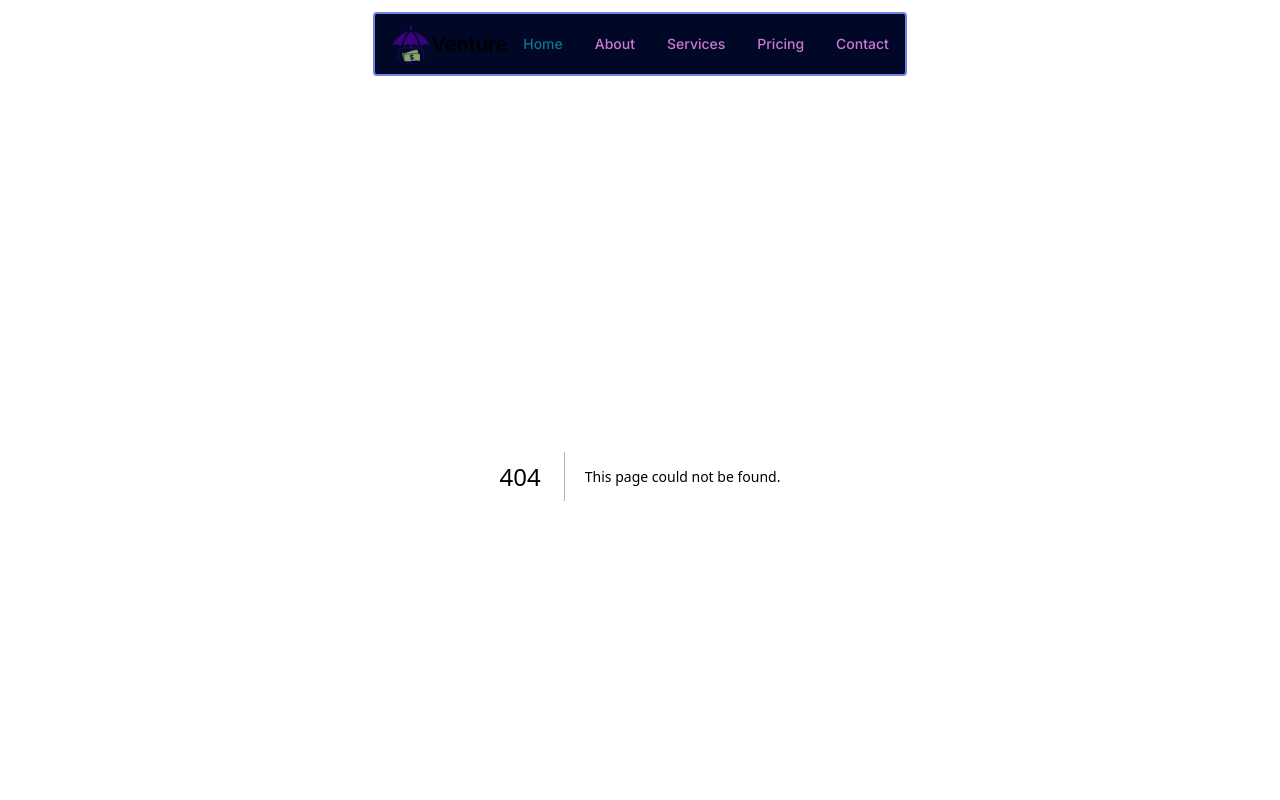
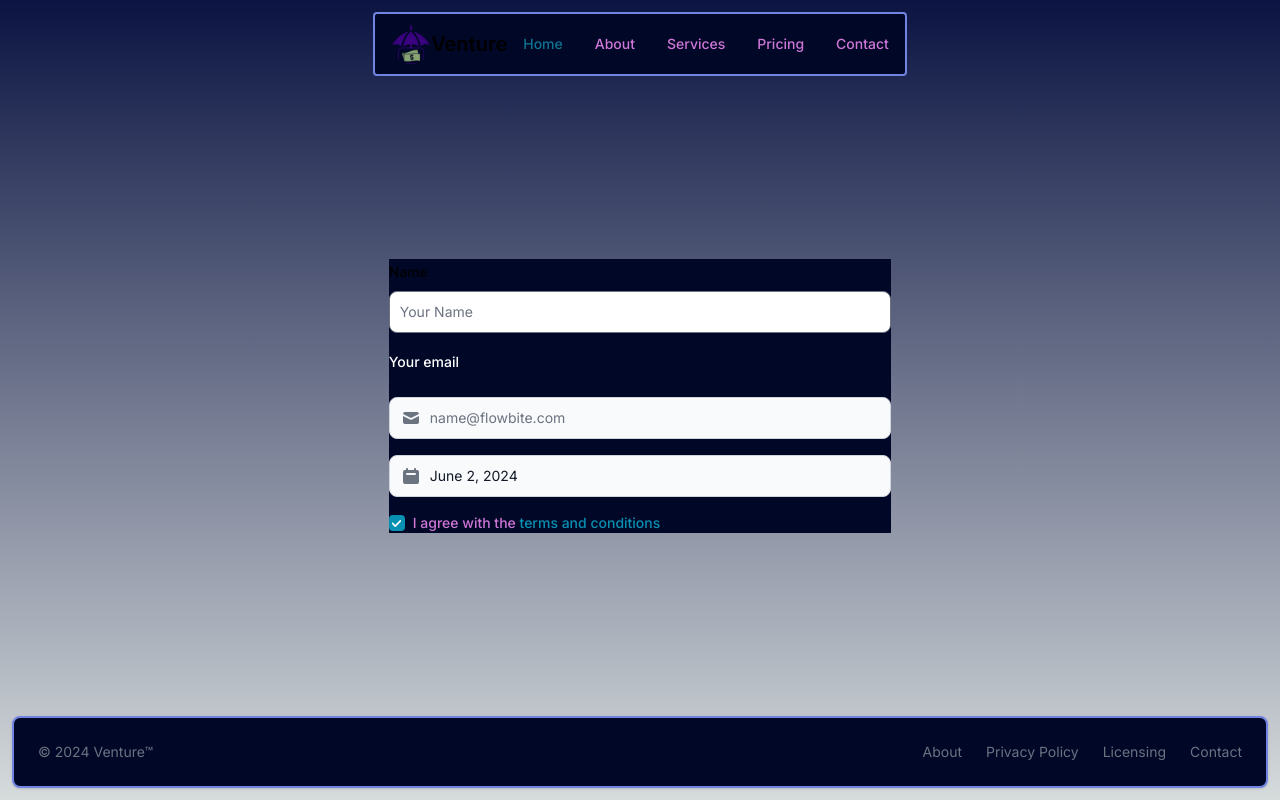
Before and after one commit to Petre4488/venture-v3, a Next.js app: page /contact in a window 1280 px wide. Before the commit this address had no page. Shown: the top 800 px of the page. Built offline with nearby package versions, Linux system fonts and the light colour scheme.

Commit message:
about page, contact, timeline added

```diff
--- a/package.json
+++ b/package.json
@@ -10,6 +10,7 @@
   },
   "dependencies": {
     "flowbite-react": "^0.9.0",
+    "framer-motion": "^11.2.10",
     "global": "^4.4.0",
     "next": "14.3.0-canary.9",
     "react": "^18",
--- a/src/Components/CTA.tsx
+++ b/src/Components/CTA.tsx
@@ -6,7 +6,7 @@ import { Card } from "flowbite-react";
 export default function CTA() {
   return (
     <Card className="text-neonPink bg-bgBlue border-themeBlue">
-      <h5 className="mb-2 text-3xl font-bold ">Work fast from anywhere</h5>
+      <p className="mb-2 text-3xl font-bold ">Work fast from anywhere</p>
       <p className="mb-5 text-base sm:text-lg">
         Stay up to date and move work forward with Flowbite on iOS & Android. Download the app today.
       </p>
--- a/src/Components/NavBar.jsx
+++ b/src/Components/NavBar.jsx
@@ -28,7 +28,7 @@ export default function NavBar() {
         </Navbar.Link>
         <Navbar.Link href="#" className="text-neonPink">Services</Navbar.Link>
         <Navbar.Link href="#" className="text-neonPink">Pricing</Navbar.Link>
-        <Navbar.Link href="#" className="text-neonPink">Contact</Navbar.Link>
+        <Navbar.Link href="/contact" className="text-neonPink">Contact</Navbar.Link>
       </Navbar.Collapse>
     </Navbar>
   );
--- /dev/null
+++ b/src/Components/SimpleCard.jsx
@@ -0,0 +1,10 @@
+
+
+export default function simpleCard(){
+
+    return(
+        <div className="container w-32 h-32 bg-bgBlue rounded border border-2 border-themeBlue">
+
+        </div>
+    )
+}
--- /dev/null
+++ b/src/Components/TimelineComp.tsx
@@ -0,0 +1,49 @@
+
+"use client";
+
+import { Button, Timeline } from "flowbite-react";
+import { HiArrowNarrowRight, HiCalendar } from "react-icons/hi";
+import '../app/globals.css';
+
+export default function TimelineComp() {
+  return (
+    <Timeline>
+      <Timeline.Item>
+        <Timeline.Point icon={HiCalendar} className="reactIcon" />
+        <Timeline.Content>
+          <Timeline.Time>Step 1</Timeline.Time>
+          <Timeline.Title className="text-pinkish">Create a contract</Timeline.Title>
+          <Timeline.Body className="text-white">
+            Get access to over 20+ pages including a dashboard layout, charts, kanban board, calendar, and pre-order
+            E-commerce & Marketing pages.
+          </Timeline.Body>
+          <Button color="">
+            Learn More
+            <HiArrowNarrowRight className="ml-2 h-3 w-3" />
+          </Button>
+        </Timeline.Content>
+      </Timeline.Item>
+      <Timeline.Item>
+        <Timeline.Point icon={HiCalendar}  className="reactIcon"/>
+        <Timeline.Content>
+          <Timeline.Time>Step 2</Timeline.Time>
+          <Timeline.Title className="text-pinkish">Marketing UI design in Figma</Timeline.Title>
+          <Timeline.Body className="text-white">
+            All of the pages and components are first designed in Figma and we keep a parity between the two versions
+            even as we update the project.
+          </Timeline.Body>
+        </Timeline.Content>
+      </Timeline.Item>
+      <Timeline.Item>
+        <Timeline.Point icon={HiCalendar}  className="reactIcon"/>
+        <Timeline.Content>
+          <Timeline.Time>Step 3</Timeline.Time>
+          <Timeline.Title className="text-pinkish">E-Commerce UI code in Tailwind CSS</Timeline.Title>
+          <Timeline.Body className="text-white">
+            Get started with dozens of web components and interactive elements built on top of Tailwind CSS.
+          </Timeline.Body>
+        </Timeline.Content>
+      </Timeline.Item>
+    </Timeline>
+  );
+}
--- /dev/null
+++ b/src/Components/ToS.tsx
@@ -0,0 +1,30 @@
+
+"use client";
+
+import { Button, Modal } from "flowbite-react";
+import { useState } from "react";
+
+export default function ToS() {
+  const [openModal, setOpenModal] = useState(true);
+
+  return (
+    <>
+      <Modal show={openModal} onClose={() => setOpenModal(false)} >
+        <Modal.Header >Terms of Service</Modal.Header>
+        <Modal.Body>
+          <div className="space-y-6">
+            <p className="text-base leading-relaxed text-gray-500 dark:text-gray-400">
+              With less than a month to go before the European Union enacts new consumer privacy laws for its citizens,
+              companies around the world are updating their terms of service agreements to comply.
+            </p>
+            <p className="text-base leading-relaxed text-gray-500 dark:text-gray-400">
+              The European Union’s General Data Protection Regulation (G.D.P.R.) goes into effect on May 25 and is meant
+              to ensure a common set of data rights in the European Union. It requires organizations to notify users as
+              soon as possible of high-risk data breaches that could personally affect them.
+            </p>
+          </div>
+        </Modal.Body>
+      </Modal>
+    </>
+  );
+}
--- a/src/app/about/page.tsx
+++ b/src/app/about/page.tsx
@@ -1,11 +1,27 @@
-
+import '../globals.css';
+import SimpleCard from '../../Components/SimpleCard';
 
 export default function About() {
 
     return(
-        <div className="flex flex-col items-center justify-center">
-            <h1 className="text-4xl">About</h1>
-            <p className="text-lg">This is the about page</p>
-        </div>
+       <div className='container flex flex-col items-center justify-center '>
+            <div className="textContainer text-4xl font-mono w-2/4 pt-10">
+                <div className="Take-your">Take your</div>
+                <div className="Website neon-glow text-pinkish">Website</div>
+                <div className="To-the-next">To the next</div>
+                <div className="LEVEL neon-glow">LEVEL</div>
+                <div className="Venture text-6xl neon-glow">Venture</div>
+            </div>
+            <div className='container flex flex-row items-center justify-center p-10'>
+                <div className="cardContainer">
+                    <div className="Card1"> <SimpleCard/> </div>
+                    <div className="Card2"> <SimpleCard/> </div>
+                    <div className="Card3"> <SimpleCard/> </div>
+                    <div className="Card4"> <SimpleCard/> </div>
+                    <div className="Card5"> <SimpleCard/> </div>
+                    <div className="Card6"> <SimpleCard/> </div>
+                </div>
+            </div>
+       </div>
     )
 }
--- /dev/null
+++ b/src/app/contact/page.tsx
@@ -0,0 +1,39 @@
+"use client";
+
+import { Datepicker } from "flowbite-react";
+import { Label, TextInput, Checkbox } from "flowbite-react";
+import { HiMail } from "react-icons/hi";
+import ToS from "@/Components/ToS";
+import React, { useState } from 'react';
+
+export default function Contact(){
+    const [showComponent, setShowComponent] = useState(false);
+
+    const handleClick = () => {
+      setShowComponent(!showComponent);
+    };
+    return(
+        <div className="container bg-bgBlue w-2/5 flex flex-col gap-4">
+            <div>
+                <div className="mb-2 block">
+                    <Label htmlFor="name" color="white" value="Name" />
+                </div>
+                <TextInput id="name" placeholder="Your Name" required color="white" />
+            </div>
+            <div className="mb-2 block">
+                <Label htmlFor="email4" value="Your email" className="text-white" />
+            </div>
+            <TextInput id="email4" type="email" icon={HiMail} placeholder="name@flowbite.com" required />
+            <Datepicker title="Venture"/>
+            <div className="flex items-center gap-2">
+                <Checkbox id="accept" defaultChecked />
+                <Label htmlFor="accept" className="flex text-neonPink">
+                I agree with the&nbsp;
+                <a href="#" className="text-cyan-600 hover:underline dark:text-cyan-500" onClick={handleClick}>
+                    terms and conditions  {showComponent && <ToS />}
+                </a>
+                </Label>
+            </div>
+        </div>
+    )
+}
--- a/src/app/globals.css
+++ b/src/app/globals.css
@@ -31,3 +31,78 @@ body {
     text-wrap: balance;
   }
 }
+
+.reactIcon svg {
+  fill: #7183e3;
+}
+
+.reactIcon span {
+  background-color: #010727;
+  outline: 8px solid #7183e3;
+}
+
+.textContainer {  display: grid;
+  grid-template-columns: 1fr 1fr 1fr;
+  grid-template-rows: 0.5fr 0.5fr 0.5fr 0.5fr 0.5fr;
+  gap: 0px 0px;
+  grid-auto-flow: row;
+  justify-items: center;
+  align-items: center;
+  grid-template-areas:
+    "Take-your Take-your ."
+    ". Website Website"
+    "To-the-next To-the-next ."
+    "LEVEL . ."
+    ". . Venture";
+}
+
+.Take-your { grid-area: Take-your; }
+
+.Website { grid-area: Website; }
+
+.To-the-next {
+  justify-self: end;
+  grid-area: To-the-next;
+}
+
+.LEVEL {
+  justify-self: end;
+  grid-area: LEVEL;
+}
+
+.Venture {
+  justify-self: start;
+  grid-area: Venture;
+}
+
+.cardContainer {  display: grid;
+  grid-template-columns: 1fr 1fr 1fr 1fr;
+  grid-template-rows: 1fr 1fr;
+  gap: 25px 25px;
+  grid-auto-flow: row;
+  grid-template-areas:
+    ". Card1 Card2 Card3"
+    "Card4 Card5 Card6 .";
+}
+
+.Card1 { grid-area: Card1; }
+
+.Card2 { grid-area: Card2; }
+
+.Card3 { grid-area: Card3; }
+
+.Card4 { grid-area: Card4; }
+
+.Card5 { grid-area: Card5; }
+
+.Card6 { grid-area: Card6; }
+
+
+.neon-glow {
+  text-shadow:
+    0 0 0px #fff,
+    0 0 10px #f0f,
+    0 0 10px #90f,
+    0 0 20px #40f,
+    0 0 20px #f00; /* Adjust colors as needed */
+}
--- a/src/app/page.tsx
+++ b/src/app/page.tsx
@@ -7,6 +7,7 @@ import PricingCard from '../Components/CardPrice'
 import { Swiper, SwiperSlide } from 'swiper/react';
 import 'swiper/css';;
 import useScreenSize from './Hooks/screenDetect';
+import TimelineComp from '@/Components/TimelineComp';
 
 export default function Home() {
   const screenSize = useScreenSize();
@@ -14,7 +15,7 @@ export default function Home() {
   const isMobile = screenWidth < 640;
   return (
     <div className='container px-1  m-9'>
-
+        {/* Text + Banner */}
       <div className="container bg-bgBlue rounded flex flex-row items-center justify-center mb-10 p-3 border border-2 border-themeBlue" >
         <div className="flex flex-col w-full pr-8 lg:w-1/4 w-2/3">
           <h1 className="text-4xl">Your partner for every marketing activity!</h1>
@@ -32,15 +33,19 @@ export default function Home() {
           />
         </div>
       </div>
-
+        {/* CTA */}
       <div className="container bg-bgBlue rounded flex flex-row items-center justify-center mb-10 p-4 border border-2 border-themeBlue ">
         <div className='container flex flex-col'>
             <h1 className='p-5 text-2xl '>Title</h1>
           <CTA />
         </div>
       </div>
-
-        <div className='container flex items-center gap-4 items-center justify-center py-4' >
+        {/* Features - Timeline */}
+      <div className='container bg-bgBlue rounded flex flex-row items-center pl-10 py-10 mb-10 p-4 border border-2 border-themeBlue'>
+        <TimelineComp/>
+      </div>
+        {/* Pricing */}
+      <div className='container flex items-center gap-4 items-center justify-center py-4' >
           <Swiper
             spaceBetween={50}
             slidesPerView={isMobile ? 1 : 3}
@@ -50,7 +55,7 @@ export default function Home() {
             <SwiperSlide> <PricingCard packageName="Silver" packagePrice="10"/> </SwiperSlide>
             <SwiperSlide> <PricingCard packageName="Gold" packagePrice="15"/> </SwiperSlide>
           </Swiper>
-        </div>
+      </div>
 
     </div>
 
--- a/tailwind.config.ts
+++ b/tailwind.config.ts
@@ -4,14 +4,13 @@ const flowbite = require("flowbite-react/tailwind");
 const config: Config = {
   content: [
     "./src/pages/**/*.{js,ts,jsx,tsx,mdx}",
-    "./src/components/**/*.{js,ts,jsx,tsx,mdx}",
+    "./src/components/*.{js,ts,jsx,tsx,mdx}",
     "./src/app/**/*.{js,ts,jsx,tsx,mdx}",
     "./src/**/*.{js,jsx,ts,tsx}",
     flowbite.content(),
   ],
   theme: {
     extend: {
-
       colors:{
         themeBlue: '#7183e3',
         bgBlue: '#010727',
--- a/tsconfig.json
+++ b/tsconfig.json
@@ -32,7 +32,7 @@
     "next-env.d.ts",
     "**/*.ts",
     "**/*.tsx",
-    ".next/types/**/*.ts", ],
+    ".next/types/**/*.ts", "src/Components/simpleCard.jsx", ],
   "exclude": [
     "node_modules"
   ]
```
Also changed, not shown: 1 other file (tests, documents, lock files or other folders).
